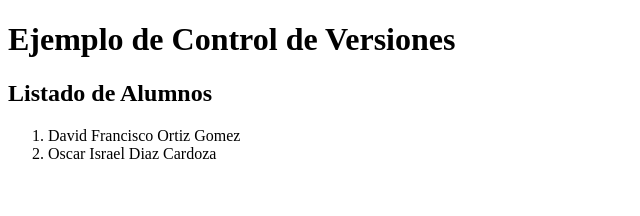
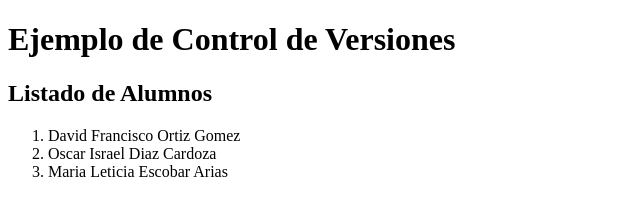
Before and after one commit to saharagonp/adsw2021.github.io, a plain HTML site: page index.html in a window 1280 px wide. Shown: the whole page, without its empty margins (0-640 px from the left). Drawn offline with Linux system fonts and the light colour scheme.

Commit message:
Update index.html

```diff
--- a/index.html
+++ b/index.html
@@ -13,6 +13,7 @@
     <ol>
         <li>David Francisco Ortiz Gomez</li>
         <li>Oscar Israel Diaz Cardoza</li>
+        <li> Maria Leticia Escobar Arias </li>
     </ol>
 </body>
 </html>
```
